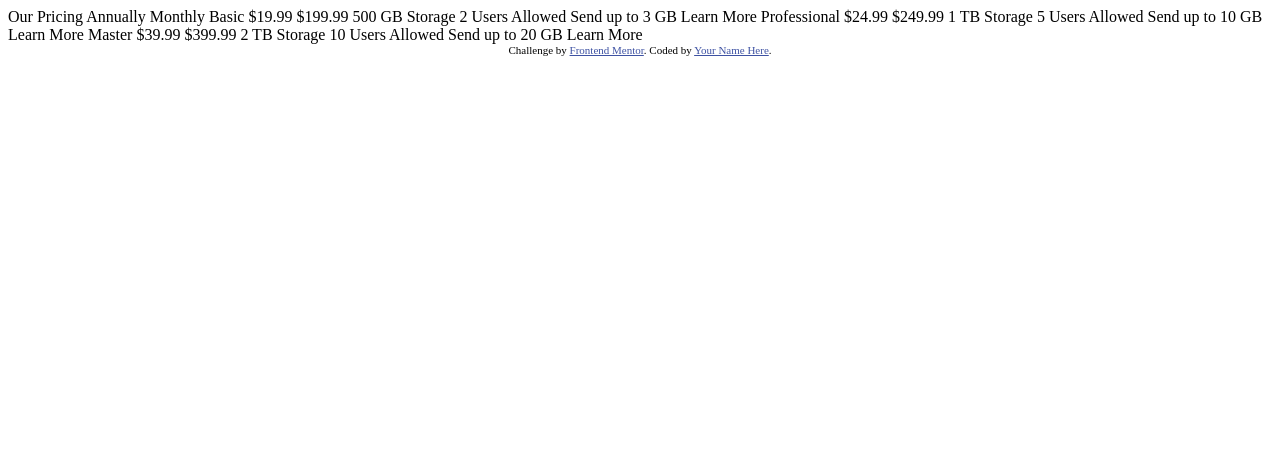
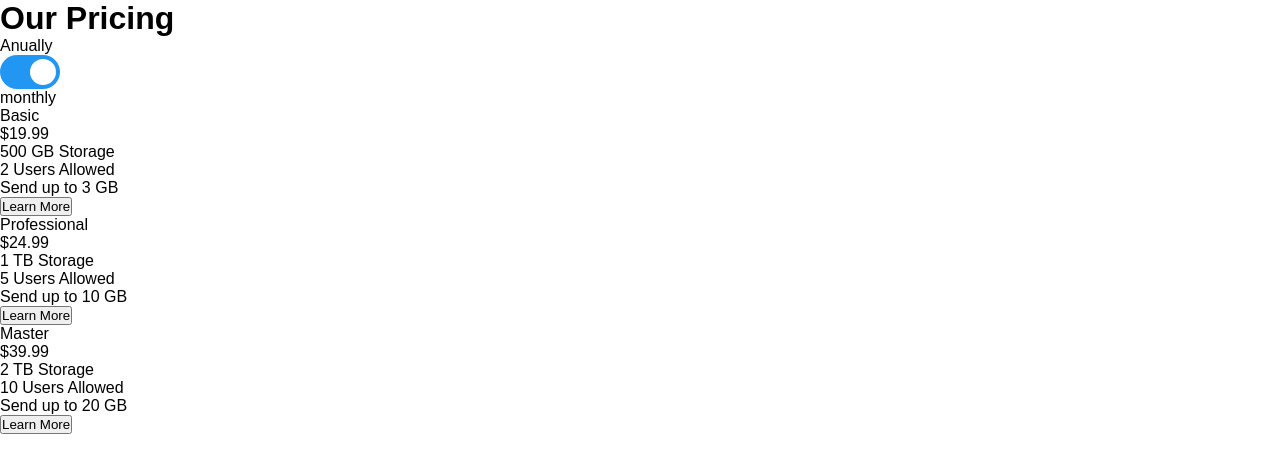
Before and after one commit to ArizonaMangoJuice/pricing-component-with-toggle, a plain HTML site: page index.html in a window 1280 px wide. Drawn offline with Linux system fonts and the light colour scheme.

Commit message:
added base html structure

```diff
--- /dev/null
+++ b/index.css
@@ -0,0 +1,69 @@
+*{
+    padding: 0;
+    margin: 0;
+    box-sizing: border-box;
+    font-family: 'Montserrat', sans-serif;
+}
+
+/* The switch - the box around the slider */
+.switch {
+    position: relative;
+    display: inline-block;
+    width: 60px;
+    height: 34px;
+  }
+
+  /* Hide default HTML checkbox */
+  .switch input {
+    opacity: 0;
+    width: 0;
+    height: 0;
+  }
+
+  /* The slider */
+  .slider {
+    position: absolute;
+    cursor: pointer;
+    top: 0;
+    left: 0;
+    right: 0;
+    bottom: 0;
+    background-color: #ccc;
+    -webkit-transition: .4s;
+    transition: .4s;
+  }
+
+  .slider:before {
+    position: absolute;
+    content: "";
+    height: 26px;
+    width: 26px;
+    left: 4px;
+    bottom: 4px;
+    background-color: white;
+    -webkit-transition: .4s;
+    transition: .4s;
+  }
+
+  input:checked + .slider {
+    background-color: #2196F3;
+  }
+
+  input:focus + .slider {
+    box-shadow: 0 0 1px #2196F3;
+  }
+
+  input:checked + .slider:before {
+    -webkit-transform: translateX(26px);
+    -ms-transform: translateX(26px);
+    transform: translateX(26px);
+  }
+
+  /* Rounded sliders */
+  .slider.round {
+    border-radius: 34px;
+  }
+
+  .slider.round:before {
+    border-radius: 50%;
+  }
--- a/index.html
+++ b/index.html
@@ -5,48 +5,59 @@
   <meta name="viewport" content="width=device-width, initial-scale=1.0"> <!-- displays site properly based on user's device -->
 
   <link rel="icon" type="image/png" sizes="32x32" href="./images/favicon-32x32.png">
-
+  <link rel="stylesheet" href="./index.css">
   <title>Frontend Mentor | [Challenge Name Here]</title>
 
   <!-- Feel free to remove these styles or customise in your own stylesheet 👍 -->
-  <style>
-    .attribution { font-size: 11px; text-align: center; }
-    .attribution a { color: hsl(228, 45%, 44%); }
-  </style>
+
 </head>
 <body>
+  <div class="main-container">
+    <div class="top-button-container">
+      <h1>Our Pricing</h1>
+      <div class="monthly-annualy">
+        <p>Anually</p>
+        <label class="switch">
+          <input type="checkbox" checked="true">
+          <span class="slider round"></span>
+        </label>
+        <p>monthly</p>
+      </div>
+    </div>
 
-  Our Pricing
-  Annually
-  Monthly
+    <div class="card-conainer">
+      <div class="card">
+        <p class="plan-type">Basic</p>
+        <p class="price">&dollar;19.99</p>
+        <p class="storage"> 500 GB Storage</p>
+        <p class="users">2 Users Allowed</p>
+        <p class="data">Send up to 3 GB</p>
+        <button class="learn-more">Learn More</button>
+      </div>
 
-  Basic
-  &dollar;19.99
-  &dollar;199.99
-  500 GB Storage
-  2 Users Allowed
-  Send up to 3 GB
-  Learn More
+      <div class="card">
+        <p class="plan-type">Professional</p>
+        <p class="price">&dollar;24.99</p>
+        <p class="storage">1 TB Storage</p>
+        <p class="users">5 Users Allowed</p>
+        <p class="data">Send up to 10 GB</p>
+        <button class="learn-more">Learn More</button>
+      </div>
 
-  Professional
-  &dollar;24.99
-  &dollar;249.99
-  1 TB Storage
-  5 Users Allowed
-  Send up to 10 GB
-  Learn More
+      <div class="card">
+        <p class="plan-type">Master</p>
+        <p class="price">&dollar;39.99</p>
+        <p class="storage">2 TB Storage</p>
+        <p class="users">10 Users Allowed</p>
+        <p class="data">Send up to 20 GB</p>
+        <button class="learn-more">Learn More</button>
+      </div>
+    </div>
+  </div>
 
-  Master
-  &dollar;39.99
-  &dollar;399.99
-  2 TB Storage
-  10 Users Allowed
-  Send up to 20 GB
-  Learn More
+  <!-- &dollar;199.99 -->
+  <!-- &dollar;249.99 -->
+  <!-- &dollar;399.99 -->
 
-  <div class="attribution">
-    Challenge by <a href="https://www.frontendmentor.io?ref=challenge" target="_blank">Frontend Mentor</a>.
-    Coded by <a href="#">Your Name Here</a>.
-  </div>
 </body>
 </html>
```
